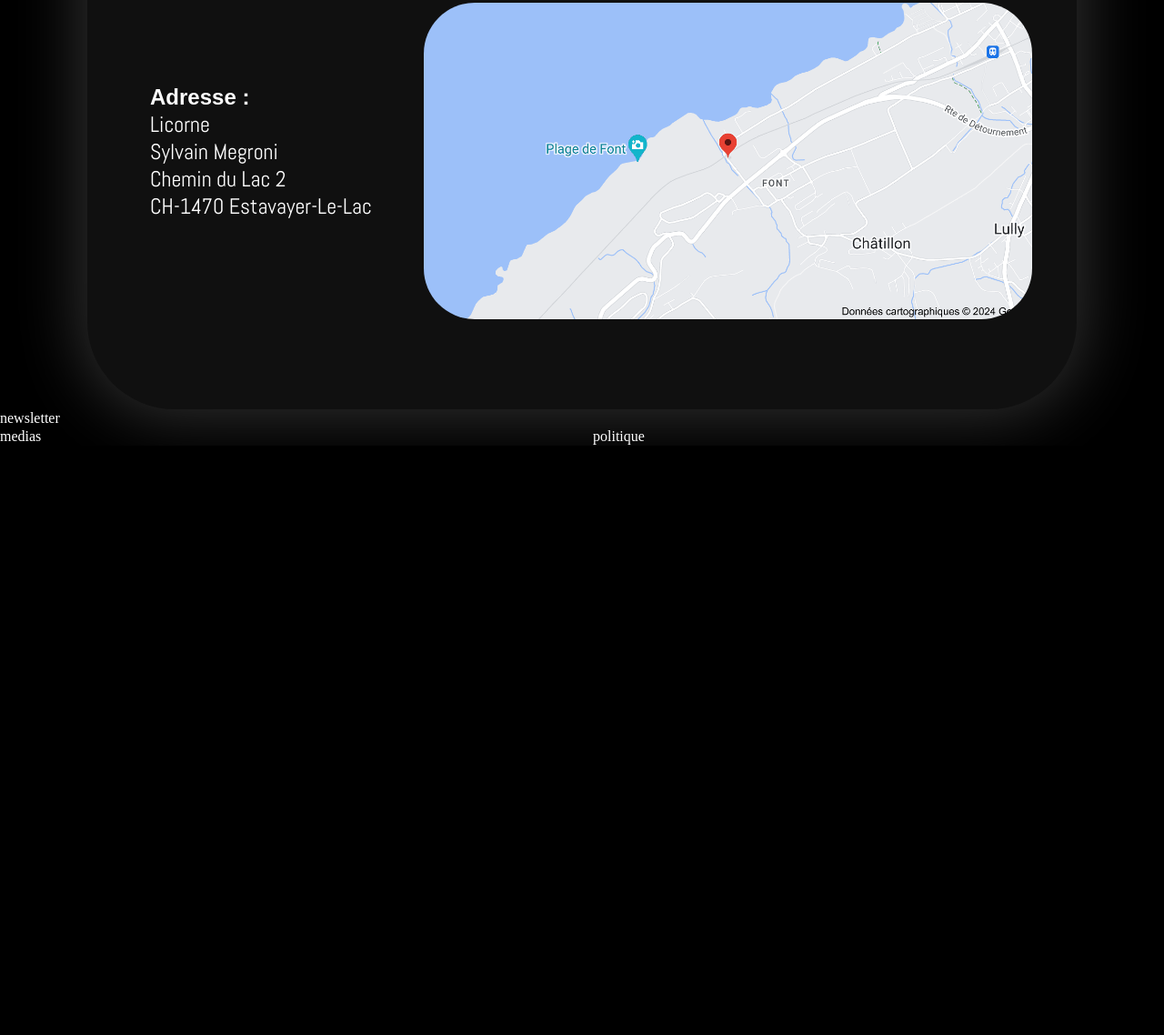
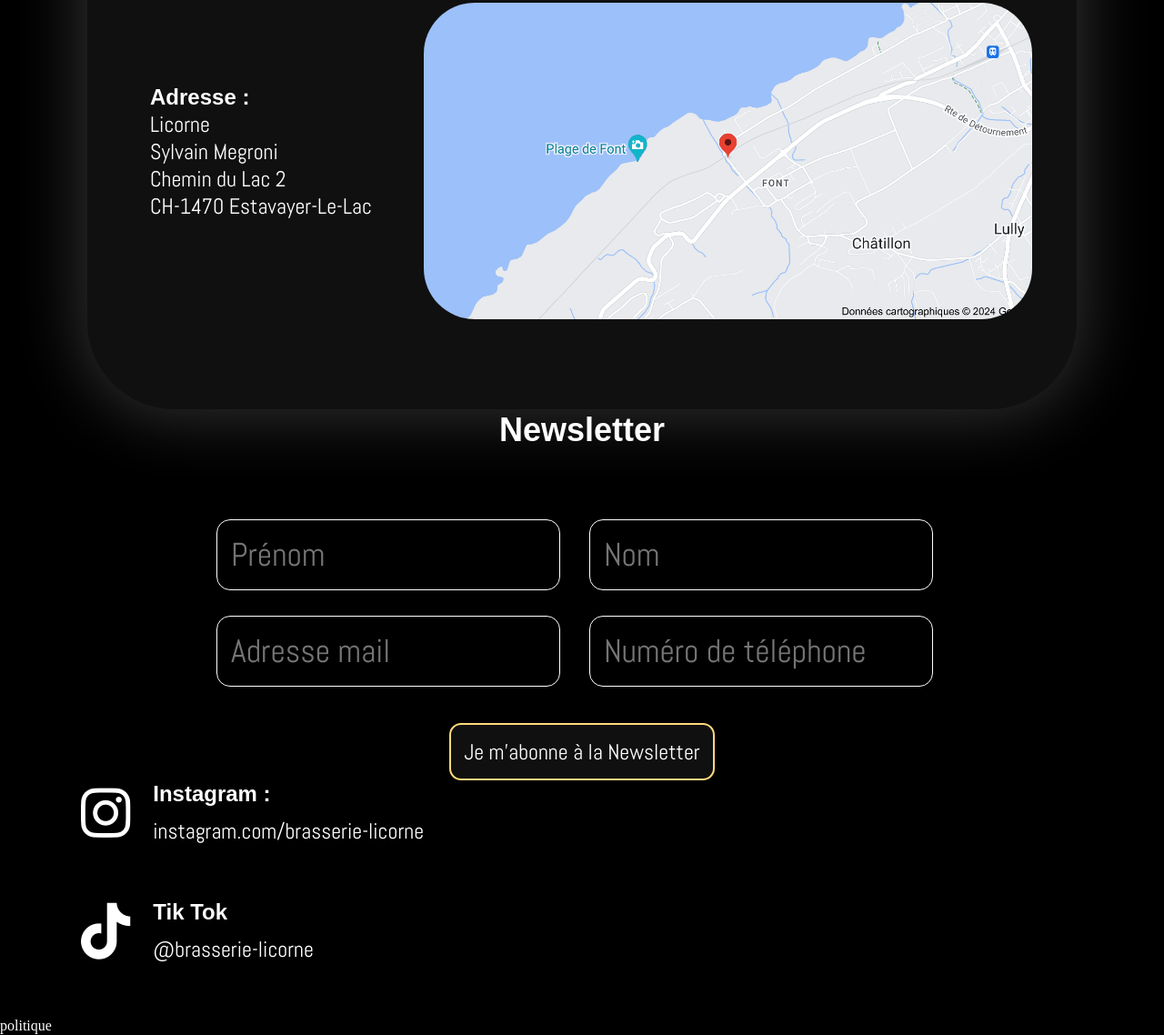
Before and after one commit to jeannehostettler/licorne-ppro, a website built with Parcel: page src/index.html in a window 1280 px wide. Shown: the part 2854-3992 px from the top of the page at 91% size. Before the commit the page ends 3344 px from the top, so only its background shows below. Built offline with nearby package versions, Linux system fonts and the light colour scheme; a web font is replaced by a local one.

Commit message:
création de la newsletter et début de réalisation du footer

```diff
--- a/src/index.html
+++ b/src/index.html
@@ -220,13 +220,68 @@
     </div>
     <div class="container">
       <div class="row">
-        <div class="col-12">newsletter</div>
+        <div class="col-12">
+          <h2>Newsletter</h2>
+          <div class="newsletter">
+            <label for="Prénom">
+              <input
+                type="text"
+                id="field"
+                name="Prénom"
+                placeholder="Prénom"
+              />
+            </label>
+            <label for="Nom">
+              <input type="text" name="Nom" id="field" placeholder="Nom" />
+            </label>
+          </div>
+          <div class="newsletter">
+            <label for="Adresse mail">
+              <input
+                type="text"
+                name="Adresse mail"
+                id="field"
+                placeholder="Adresse mail"
+              />
+            </label>
+            <label for="téléphone">
+              <input
+                type="text"
+                name="Numéro de téléphone"
+                id="field"
+                placeholder="Numéro de téléphone"
+              />
+            </label>
+          </div>
+          <div class="newsletter-button">
+            <button>Je m'abonne à la Newsletter</button>
+          </div>
+        </div>
       </div>
     </div>
     <div class="container">
       <div class="row">
-        <div class="col-6">medias</div>
-        <div class="col-6">politique</div>
+        <div class="footer">
+          <div class="col-6">
+            <div class="media">
+              <i class="fa-brands fa-instagram" style="color: #ffffff"></i>
+              <div class="media-links">
+                <h4>Instagram :</h4>
+                <a href="http://instagram.com/brasserie-licorne"
+                  >instagram.com/brasserie-licorne</a
+                >
+              </div>
+            </div>
+            <div class="media">
+              <i class="fa-brands fa-tiktok" style="color: #ffffff"></i>
+              <div class="media-link">
+                <h4>Tik Tok</h4>
+                <a href="@brasserie-licorne">@brasserie-licorne</a>
+              </div>
+            </div>
+          </div>
+          <div class="col-6">politique</div>
+        </div>
       </div>
     </div>
     <script src="js/main.js" type="module"></script>
--- a/src/scss/main.scss
+++ b/src/scss/main.scss
@@ -14,3 +14,5 @@
 @import "modules/history";
 @import "modules/sylvain";
 @import "modules/contacts";
+@import "modules/newsletter";
+@import "modules/media";
--- /dev/null
+++ b/src/scss/modules/_media.scss
@@ -0,0 +1,24 @@
+.media {
+  display: flex;
+  align-items: center;
+  margin-bottom: 59px;
+}
+
+.media i {
+  font-size: 62px;
+  margin-right: 25px;
+  margin-left: 89px;
+}
+
+.media h4 {
+  font-size: 24px;
+  margin-bottom: 11px;
+}
+
+.media a {
+  font-size: 24px;
+  font-family: "Abel", sans-serif;
+  font-weight: 400;
+  font-style: normal;
+  text-decoration: none;
+}
--- /dev/null
+++ b/src/scss/modules/_newsletter.scss
@@ -0,0 +1,53 @@
+.newsletter input {
+  font-family: "Abel", sans-serif;
+  font-weight: 400;
+  font-style: normal;
+  font-size: 36px;
+  background-color: black;
+  border: 1px white solid;
+  color: white;
+  border-radius: 15px;
+  padding: 15px;
+  transition-property: background-color color;
+  transition-duration: 0.3s;
+  margin-bottom: 28px;
+}
+
+.newsletter input:hover {
+  background-color: white;
+  color: black;
+}
+
+.newsletter :nth-child(1) {
+  margin-right: 16px;
+}
+
+.newsletter {
+  display: flex;
+  justify-content: center;
+}
+
+.newsletter-button {
+  display: flex;
+  justify-content: center;
+}
+
+.newsletter-button button {
+  border-radius: 13px;
+  border: 2px solid #ffd97c;
+  background: #101010;
+  color: white;
+  padding: 14px;
+  font-family: "Abel", sans-serif;
+  font-weight: 400;
+  font-style: normal;
+  font-size: 24px;
+  margin-top: 12px;
+  transition-property: background color;
+  transition-duration: 0.3s;
+}
+
+.newsletter-button button:hover {
+  background: #ffd97c;
+  color: black;
+}
```
